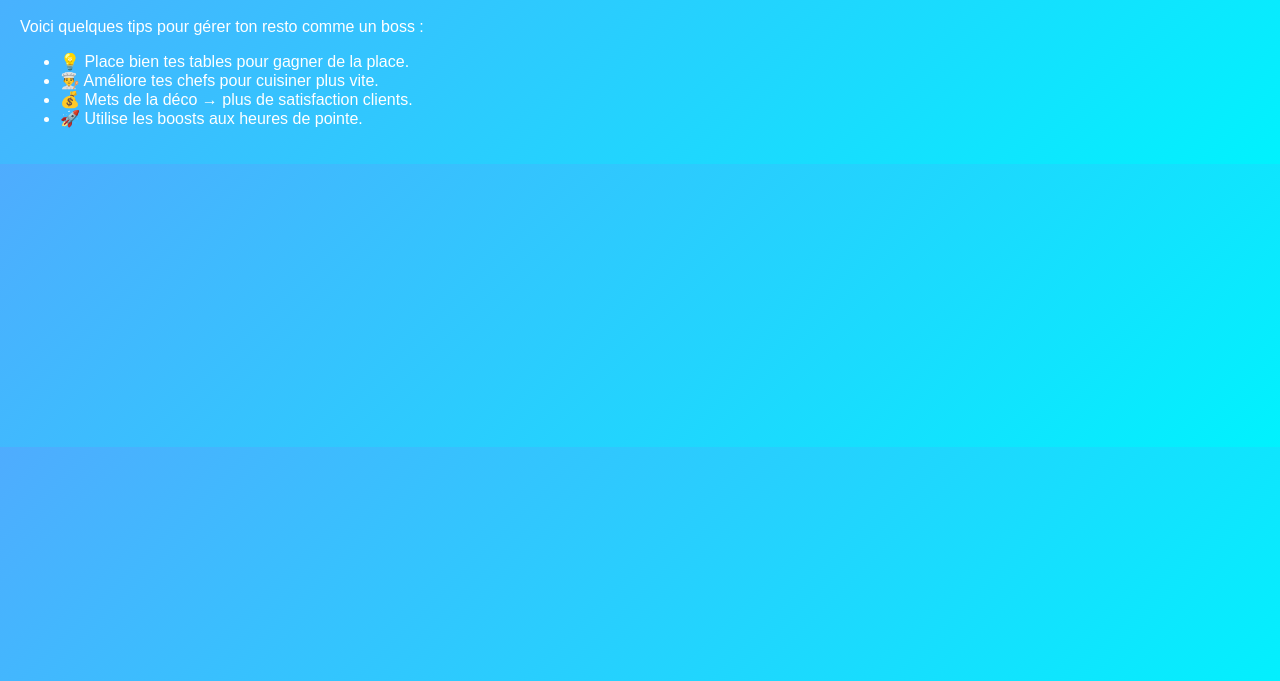
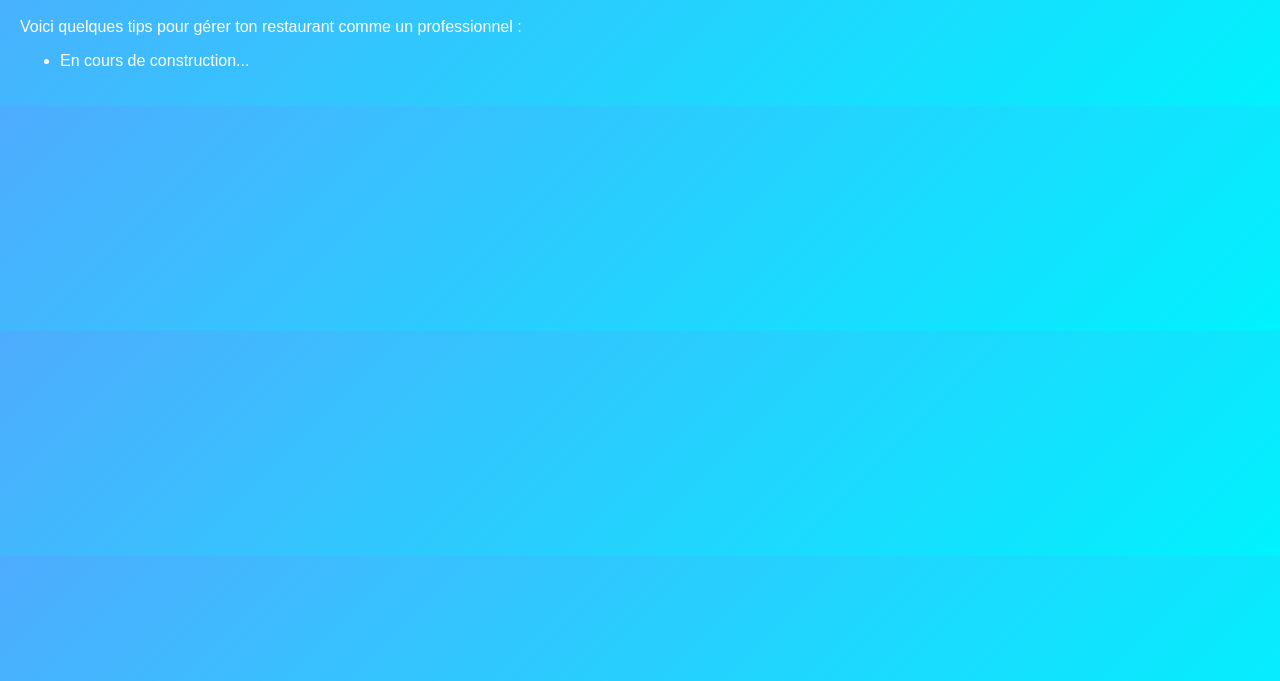
Before and after one commit to mohamedhamzac/redchill, a plain HTML site: page restaurant.html in a window 1280 px wide. Shown: the part 119-800 px from the top of the page. Drawn offline with Linux system fonts and the light colour scheme.

Commit message:
Modification de l'apparence du site Modification du texte dans la page Restaurant Tycoon 3 idem pour le texte d'accueil

```diff
--- a/restaurant.html
+++ b/restaurant.html
@@ -15,12 +15,9 @@
   </nav>
 
   <h1>🍽️ Restaurant Tycoon 3</h1>
-  <p>Voici quelques tips pour gérer ton resto comme un boss :</p>
+  <p>Voici quelques tips pour gérer ton restaurant comme un professionnel :</p>
   <ul>
-    <li>💡 Place bien tes tables pour gagner de la place.</li>
-    <li>👨‍🍳 Améliore tes chefs pour cuisiner plus vite.</li>
-    <li>💰 Mets de la déco → plus de satisfaction clients.</li>
-    <li>🚀 Utilise les boosts aux heures de pointe.</li>
+    <li>En cours de construction...</li>
   </ul>
 </body>
 </html>
--- a/style.css
+++ b/style.css
@@ -32,7 +32,7 @@ nav {
 }
 
 .nav li a:hover {
-  background: #00f2fe;
+  background: #ffffff;
   color: #000;
 }
 
```
Also changed, not shown: index.html (+3 -2 lines).
